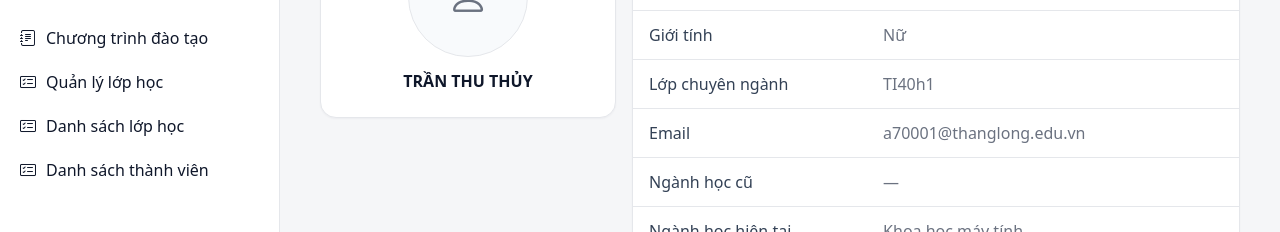
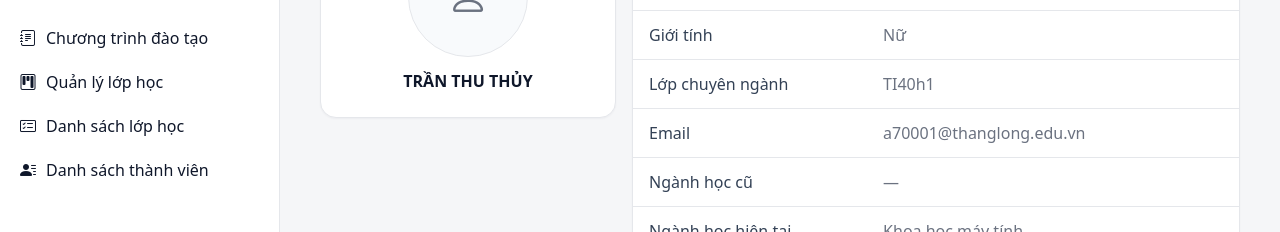
Before and after one commit to NguyenHuyCao/classroom_management_fe, an Angular app: page /home in a window 1280 px wide. Shown: the part 262-494 px from the top of the page. Built offline with nearby package versions, Linux system fonts and the light colour scheme.

Commit message:
Update icon

```diff
--- a/src/app/layout/sidenav.html
+++ b/src/app/layout/sidenav.html
@@ -17,13 +17,13 @@
     <i class="bi bi-journal-text"></i> <span class="nav-label">Chương trình đào tạo</span>
   </a>
   <a routerLink="/class-manager" routerLinkActive="active" class="nav-item">
-    <i class="bi bi-card-checklist"></i> <span class="nav-label">Quản lý lớp học</span>
+    <i class="bi bi-kanban"></i> <span class="nav-label">Quản lý lớp học</span>
   </a>
   <a routerLink="/class-catalog" routerLinkActive="active" class="nav-item">
     <i class="bi bi-card-checklist"></i> <span class="nav-label">Danh sách lớp học</span>
   </a>
   <a routerLink="/people" routerLinkActive="active" class="nav-item">
-    <i class="bi bi-card-checklist"></i> <span class="nav-label">Danh sách thành viên</span>
+    <i class="bi bi-person-lines-fill"></i> <span class="nav-label">Danh sách thành viên</span>
   </a>
 </aside>
 
@@ -54,7 +54,7 @@
       class="nav-item"
       data-bs-dismiss="offcanvas"
     >
-      <i class="bi bi-card-checklist"></i> <span>Quản lý lớp học</span>
+      <i class="bi bi-kanban"></i> <span>Quản lý lớp học</span>
     </a>
     <a
       routerLink="/class-catalog"
@@ -70,7 +70,7 @@
       class="nav-item"
       data-bs-dismiss="offcanvas"
     >
-      <i class="bi bi-card-checklist"></i> <span>Danh sách thành viên</span>
+      <i class="bi bi-person-lines-fill"></i> <span>Danh sách thành viên</span>
     </a>
   </div>
 </div>
```
